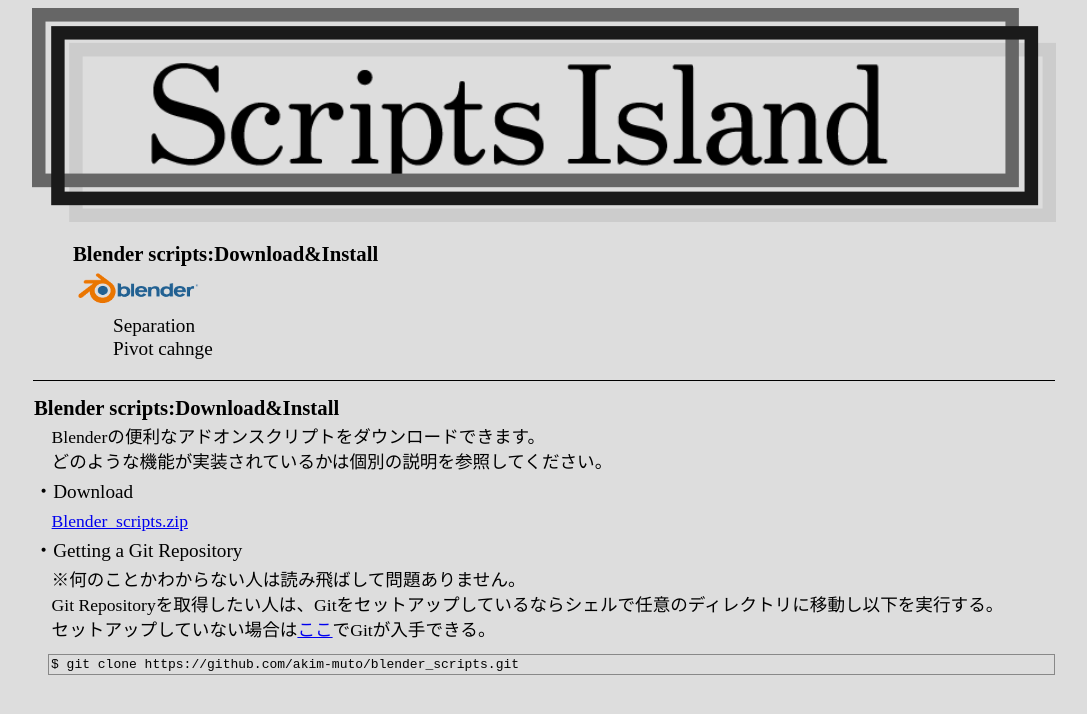
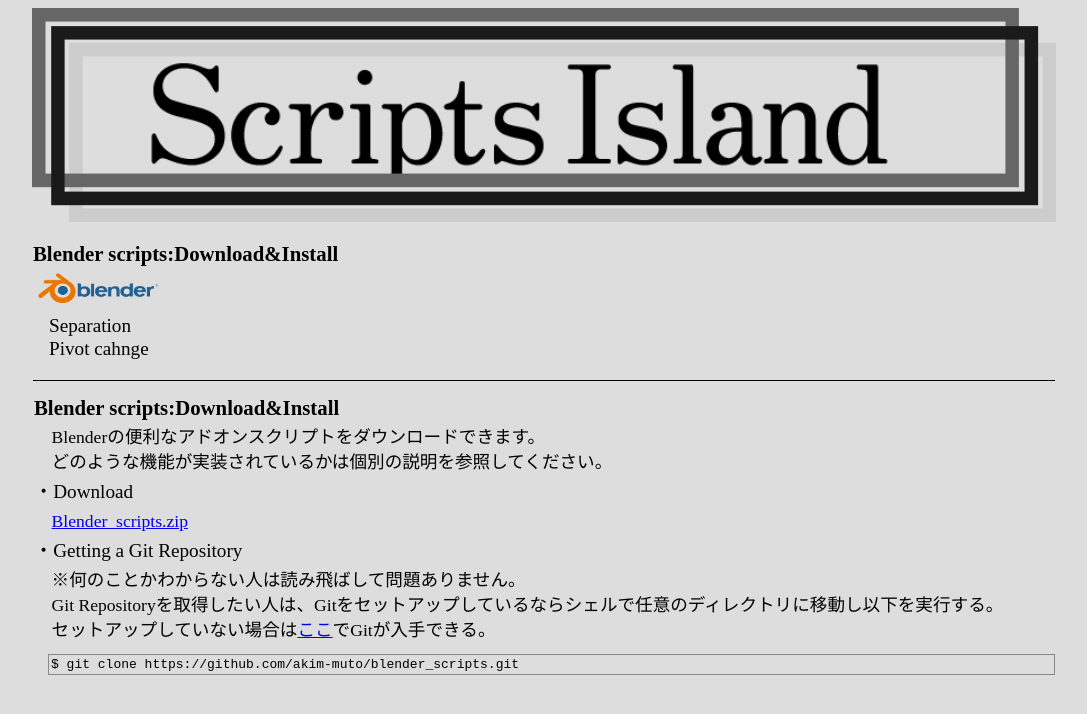
Before and after one commit to akim-muto/scripts_island, a plain HTML site: page index.html in a window 1280 px wide. Shown: the whole page, without its empty margins (96-1183 px from the left). Drawn offline with Linux system fonts and the light colour scheme.

Commit message:
Adjustment ul's margin.

```diff
--- a/ScriptsIsland.css
+++ b/ScriptsIsland.css
@@ -40,6 +40,12 @@ img {
     text-align: center;
     }
 
+.Navi ul{
+    margin-left: 0;
+    padding-left: 1em;
+    text-indent: -1em;
+}
+
 .Navi ul li a img{
     max-width:130px;
     margin:2px;
```
